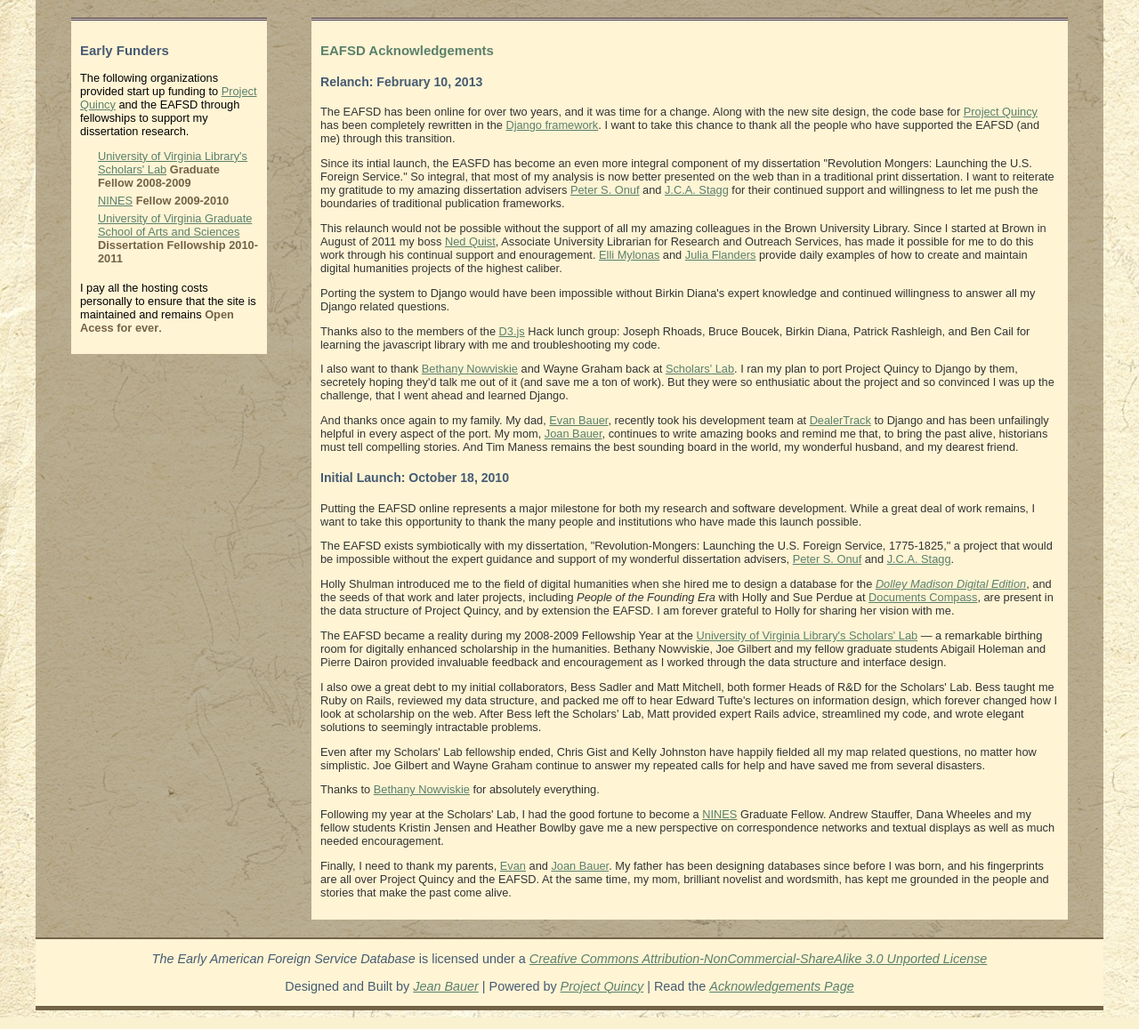
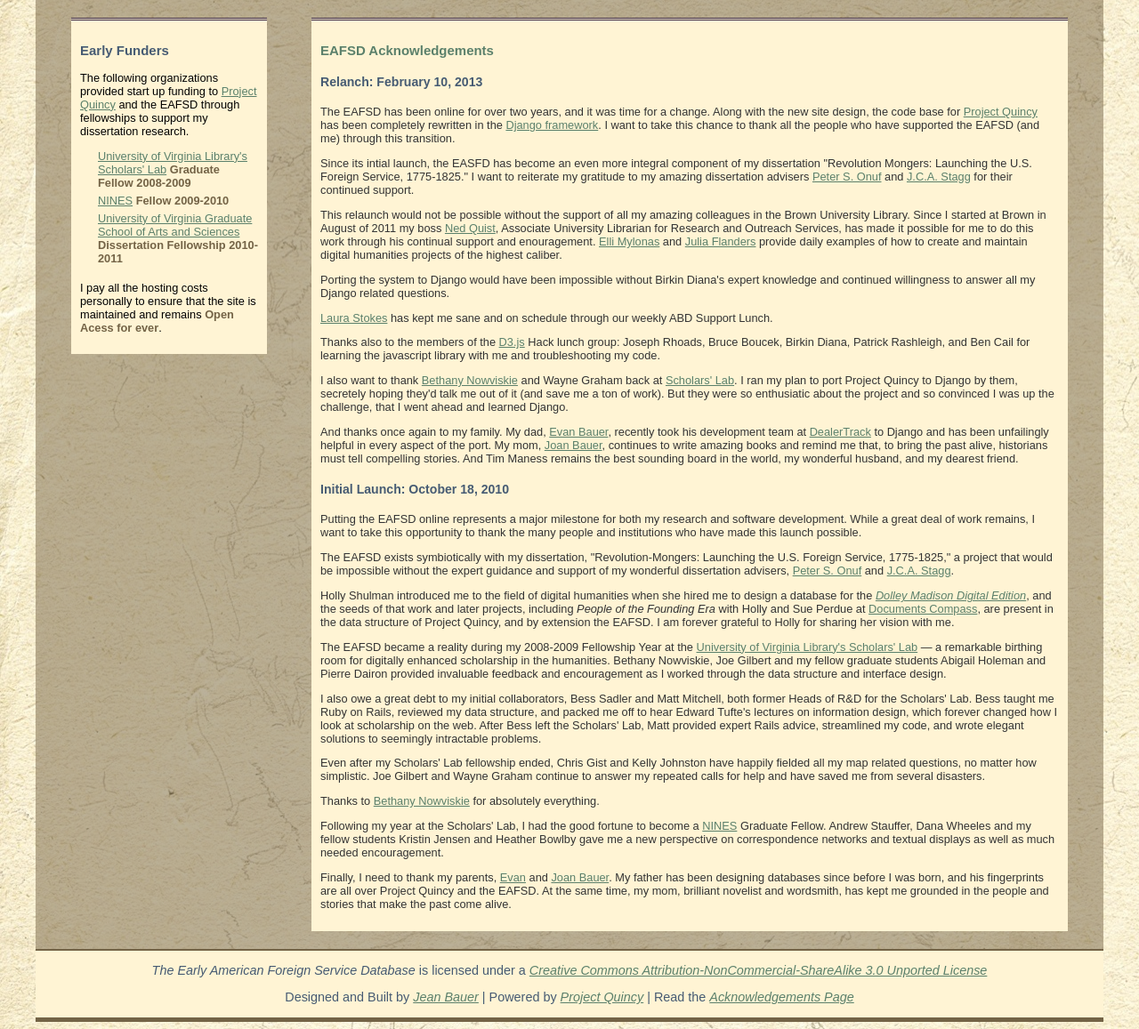
Before and after one commit to jabauer/ProjectQuincy, a Django app: page /acknowledgements/ in a window 1280 px wide. Shown: the part 138-1295 px from the top of the page at 89% size. Run offline with Django 3.2, Linux system fonts and the light colour scheme; parts of the project's set-up code (start-up, migrations or seed data) failed here and were passed over.

Commit message:
Updated website text so to remove all mentions of EAFSD as the actual dissertation.

```diff
--- a/static/styles/eafsd.css
+++ b/static/styles/eafsd.css
@@ -100,6 +100,10 @@ img {
 
 #main-wrapper h1 {
 	color: #736346;
+}
+
+#main-wrapper h2 {
+	color: #342140;
 }
 
 #main-wrapper h1.vis {
--- a/templates/static/about.html
+++ b/templates/static/about.html
@@ -15,8 +15,8 @@
 		<h3><cite>The Early American Foreign Service Database</cite></h3>
 		<p>The EAFSD places biographical and professional information about all foreign service officers in a relational data structure. This data structure allows users to trace the early American governments' attempts to deploy and control their overseas representatives.</p>
 		<p>The database also recreates the correspondence networks that sprang up between the officers as they sought from each other the information and expertise necessary to fulfill their duties.</p>
-		<p>The system is also my dissertation.  It holds essays and data visualizations which express my arguments about the nature of the Early American Foreign Service.  However, the argument goes much deeper than the words and images present on the EXPLORE and VISUAL ESSAYS pages.</p>
-		<p>The data model is an argument on the nature of diplomacy and diplomatic history.  I have included a methdological essay <a href="#"> which you can read here (link will go here as soon as the essay is done)</a>,</p>
+		<p>The system is also a key component of my dissertation, "Revolution Mongers: Launching the U.S. Foreign Service, 1775-1825."  It holds essays and data visualizations which express my arguments about the nature of the Early American Foreign Service.  However, the argument goes much deeper than the words and images present on the EXPLORE and VISUAL ESSAYS pages.</p>
+		<p>The data model is an argument on the nature of diplomacy and diplomatic history.  To learn more, read the esssay "Information and Power in the Early American Foreign Service: A Theoretical Approach," which will be located on the <a href="/visual_essays/">Visual Essays</a> page.</p>
 		<p>Please read the the <a href="/acknowledgements/">Acknowledgements Page</a> to see how many people and institutions have made this site a reality.</p>
 	</div> <!-- end content -->
 
--- a/templates/static/acknowledgements.html
+++ b/templates/static/acknowledgements.html
@@ -12,17 +12,19 @@
 
 			<p>The EAFSD has been online for over two years, and it was time for a change.  Along with the new site design, the code base for <a href="http://projectquincy.org">Project Quincy</a> has been completely rewritten in the <a target="_blank" href="http://djangoproject.org">Django framework</a>.  I want to take this chance to thank all the people who have supported the EAFSD (and me) through this transition.</p>
 
-			<p>Since its intial launch, the EASFD has become an even more integral component of my dissertation "Revolution Mongers: Launching the U.S. Foreign Service."  So integral, that most of my analysis is now better presented on the web than in a traditional print dissertation.  I want to reiterate my gratitude to my amazing dissertation advisers <a target="_blank" href="http://www.virginia.edu/history/user/46">Peter S. Onuf</a> and <a target="_blank" href="http://www.virginia.edu/history/user/54">J.C.A. Stagg</a> for their continued support and willingness to let me push the boundaries of traditional publication frameworks.</p>
+			<p>Since its intial launch, the EASFD has become an even more integral component of my dissertation "Revolution Mongers: Launching the U.S. Foreign Service, 1775-1825."  I want to reiterate my gratitude to my amazing dissertation advisers <a target="_blank" href="http://www.virginia.edu/history/user/46">Peter S. Onuf</a> and <a target="_blank" href="http://www.virginia.edu/history/user/54">J.C.A. Stagg</a> for their continued support.</p>
 
-			<p>This relaunch would not be possible without the support of all my amazing colleagues in the Brown University Library.  Since I started at Brown in August of 2011 my boss <a target="_blank" href="#">Ned Quist</a>, Associate University Librarian for Research and Outreach Services, has made it possible for me to do this work through his continual support and enouragement.  <a target="_blank" href="#">Elli Mylonas</a> and <a target="_blank" href="#">Julia Flanders</a> provide daily examples of how to create and maintain digital humanities projects of the highest caliber.</p>
+			<p>This relaunch would not be possible without the support of all my amazing colleagues in the Brown University Library.  Since I started at Brown in August of 2011 my boss <a target="_blank" href="http://library.brown.edu/sr/profile.php?id=128">Ned Quist</a>, Associate University Librarian for Research and Outreach Services, has made it possible for me to do this work through his continual support and enouragement.  <a target="_blank" href="http://library.brown.edu/cds/about/staff/elli-mylonas">Elli Mylonas</a> and <a target="_blank" href="http://library.brown.edu/cds/about/staff/julia-flanders">Julia Flanders</a> provide daily examples of how to create and maintain digital humanities projects of the highest caliber.</p>
 
 			<p>Porting the system to Django would have been impossible without Birkin Diana's expert knowledge and continued willingness to answer all my Django related questions.</p>
+
+			<p><a target="_blank" href="http://library.brown.edu/sr/profile.php?id=264">Laura Stokes</a> has kept me sane and on schedule through our weekly ABD Support Lunch.</p>
 
 			<p>Thanks also to the members of the <a target="_blank" href="http://d3js.org">D3.js</a> Hack lunch group: Joseph Rhoads, Bruce Boucek, Birkin Diana, Patrick Rashleigh, and Ben Cail for learning the javascript library with me and troubleshooting my code.</p>
 
 			<p>I also want to thank <a target="_blank" href="http://nowviskie.org">Bethany Nowviskie</a> and Wayne Graham back at <a target="_blank" href="http://www.scholarslab.org">Scholars' Lab</a>.  I ran my plan to port Project Quincy to Django by them, secretely hoping they'd talk me out of it (and save me a ton of work).  But they were so enthusiatic about the project and so convinced I was up the challenge, that I went ahead and learned Django.</p>
 
-			<p>And thanks once again to my family.  My dad, <a target="_blank" href="http://www.evanbauer.com">Evan Bauer</a>, recently took his development team at <a href="#">DealerTrack</a> to Django and has been unfailingly helpful in every aspect of the port.  My mom, <a target="_blank" href="http://www.joanbauer.com">Joan Bauer</a>, continues to write amazing books and remind me that, to bring the past alive, historians must tell compelling stories.  And Tim Maness remains the best sounding board in the world, my wonderful husband, and my dearest friend.</p>
+			<p>And thanks once again to my family.  My dad, <a target="_blank" href="http://www.evanbauer.com">Evan Bauer</a>, recently took his development team at <a href="http://www.dealertrack.com">DealerTrack</a> to Django and has been unfailingly helpful in every aspect of the port.  My mom, <a target="_blank" href="http://www.joanbauer.com">Joan Bauer</a>, continues to write amazing books and remind me that, to bring the past alive, historians must tell compelling stories.  And Tim Maness remains the best sounding board in the world, my wonderful husband, and my dearest friend.</p>
 
 			<h4>Initial Launch: October 18, 2010</h4>
 
@@ -50,7 +52,7 @@
 			<ul class="field_data">
 				<li><a target="_blank" href="http://www.lib.virginia.edu/scholarslab/">University of Virginia Library's Scholars' Lab</a> <span class="field_name">Graduate Fellow 2008-2009</span></li>
 				<li><a target="_blank" href="http://nines.org">NINES</a> <span class="field_name">Fellow 2009-2010</span></li>
-				<li><a target="_blank" href="#">University of Virginia Graduate School of Arts and Sciences</a> <span class="field_name">Dissertation Fellowship 2010-2011</span></li>
+				<li><a target="_blank" href="http://gsas.virginia.edu/">University of Virginia Graduate School of Arts and Sciences</a> <span class="field_name">Dissertation Fellowship 2010-2011</span></li>
 			</ul>
 			<p>I pay all the hosting costs personally to ensure that the site is maintained and remains <span class="field_name">Open Acess for ever</span>.</p>
 		</div> <!-- end sidebar -->
--- a/templates/static/home.html
+++ b/templates/static/home.html
@@ -21,7 +21,7 @@
 		<h1 style="margin-top:0px"><em>American Diplomacy, 1775 &ndash; 1825</em></h1>
 		<h4>The Early American Foreign Service Database (EAFSD to its friends) traces the U.S. Foreign Service from its early attempts at supplying the Continental Army during the American Revolution through the establishment of U.S. embassies in South America.</p>
 
-		<h4>The EAFSD is both a public resource and my dissertation, which will be submitted to the <a target="_blank" href="http://www.virginia.edu/history/">Corcoran Department of History at the University of Virginia</a> in the Summer of 2013.</h4>
+		<h4>The EAFSD is both a public resource and a key component of my dissertation, "Revolution Mongers: Launching the U.S. Foreign Service, 1775-1825," which will be submitted to the <a target="_blank" href="http://www.virginia.edu/history/">Corcoran Department of History at the University of Virginia</a> in the Summer of 2013.</h4>
 
 		<h4>If this is your first visit, I suggest moving your mouse over the 5 gentlemen pictured on your left to see what happens...</h4>
 
```
Also changed, not shown: templates/static/visual_essays.html (+4 -4 lines).
